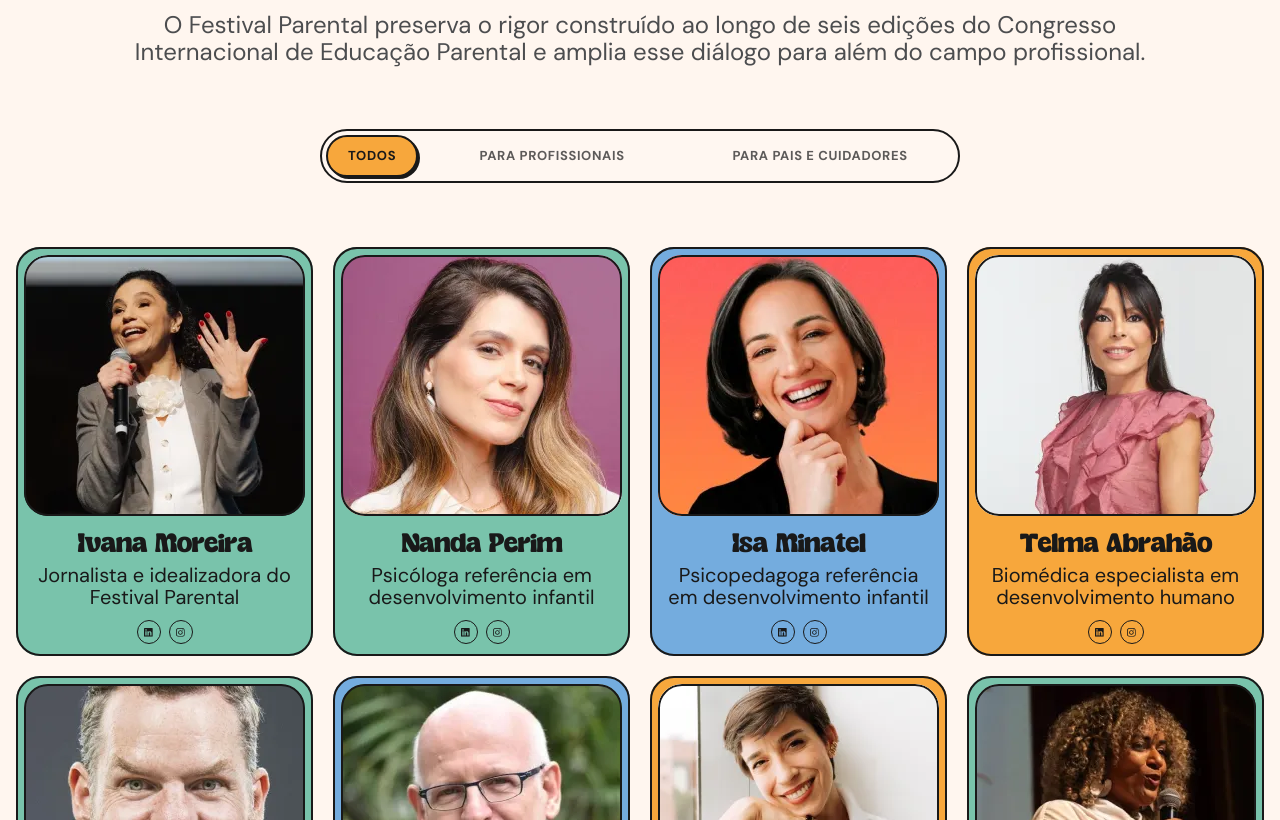
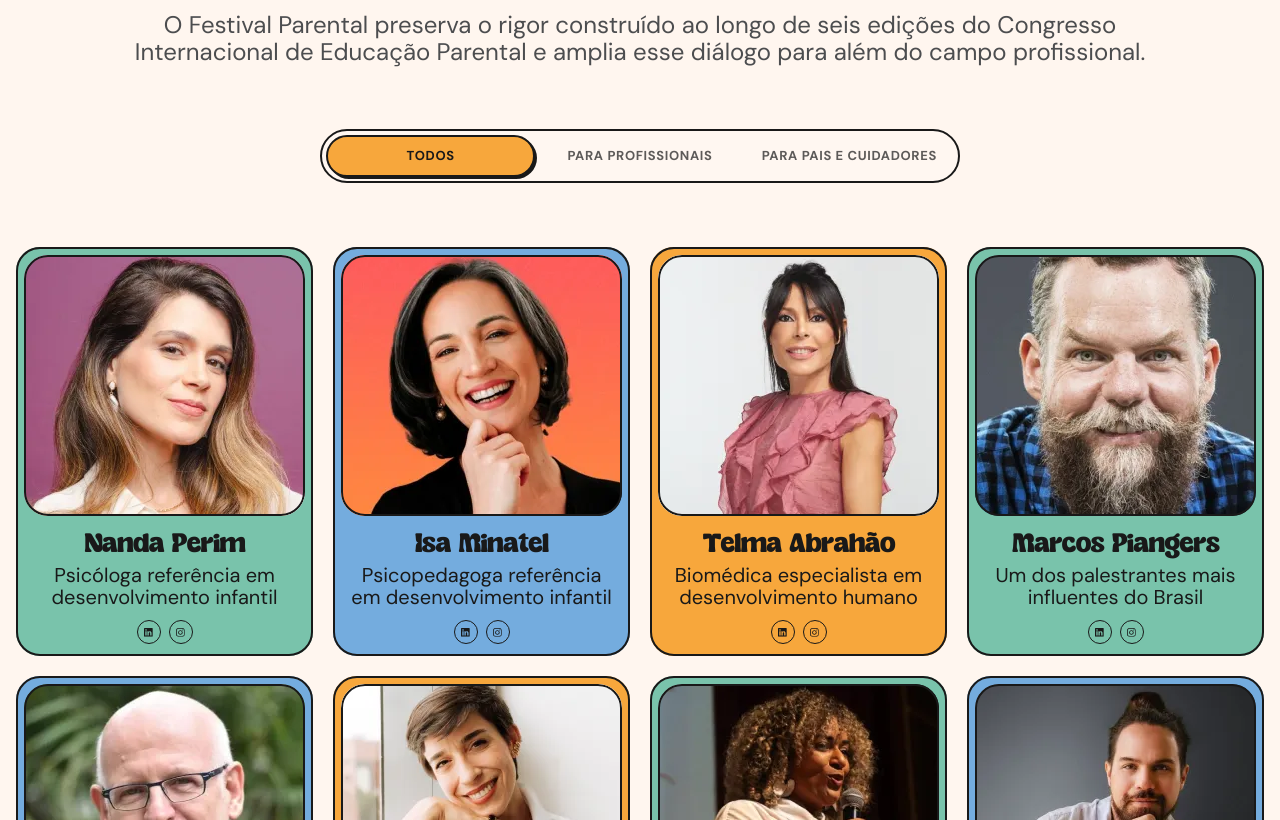
Before and after one commit to oanthonydesign/-LP-Festival-parental, a Next.js app: page / in a window 1280 px wide. Shown: the part 11180-12000 px from the top of the page. Built offline with nearby package versions, Linux system fonts and the light colour scheme.

Commit message:
style: standardize filter toggle width on desktop and fix Ivana speaker position

```diff
--- a/src/components/sections/SpeakersSection.tsx
+++ b/src/components/sections/SpeakersSection.tsx
@@ -19,16 +19,6 @@ export type Speaker = {
 };
 
 export const allSpeakers: Speaker[] = [
-    {
-        id: 16,
-        name: "Ivana Moreira",
-        description: "Jornalista e idealizadora do Festival Parental",
-        image: "/images/ivanam.webp",
-        instagram: "https://www.instagram.com/euivanamoreira?utm_source=ig_web_button_share_sheet&igsh=ZDNlZDc0MzIxNw==",
-        linkedin: "https://www.linkedin.com/in/ivana-moreira-679489ba/",
-        bgColor: "#79c3ab",
-        category: "profissionais",
-    },
     {
         id: 1,
         name: "Nanda Perim",
@@ -177,6 +167,16 @@ export const allSpeakers: Speaker[] = [
         instagram: "https://www.instagram.com/disciplinapositivabrasil?igsh=NTQ4c2RreTVyZTBz",
         linkedin: "https://www.linkedin.com/in/beteprodrigues?utm_source=share&utm_campaign=share_via&utm_content=profile&utm_medium=ios_app",
         bgColor: "#f7a73c",
+        category: "profissionais",
+    },
+    {
+        id: 16,
+        name: "Ivana Moreira",
+        description: "Jornalista e idealizadora do Festival Parental",
+        image: "/images/ivanam.webp",
+        instagram: "https://www.instagram.com/euivanamoreira?utm_source=ig_web_button_share_sheet&igsh=ZDNlZDc0MzIxNw==",
+        linkedin: "https://www.linkedin.com/in/ivana-moreira-679489ba/",
+        bgColor: "#79c3ab",
         category: "profissionais",
     },
     {
@@ -384,7 +384,7 @@ function FilterToggle({
                         aria-selected={isActive}
                         onClick={() => onChange(tab.value)}
                         className={[
-                            isTodos ? "shrink-0 px-5 py-3" : "flex-1 py-3",
+                            isTodos ? "shrink-0 px-5 lg:flex-1 lg:px-0 py-3" : "flex-1 py-3",
                             "text-center font-dm-sans font-bold text-[13px] uppercase tracking-wider leading-[1.1] rounded-[32px] transition-all duration-300 cursor-pointer",
                             isActive
                                 ? "bg-[#f7a73c] text-[#191919] shadow-[2px_2px_0px_0px_#191919] border-2 border-[#191919]"
```
